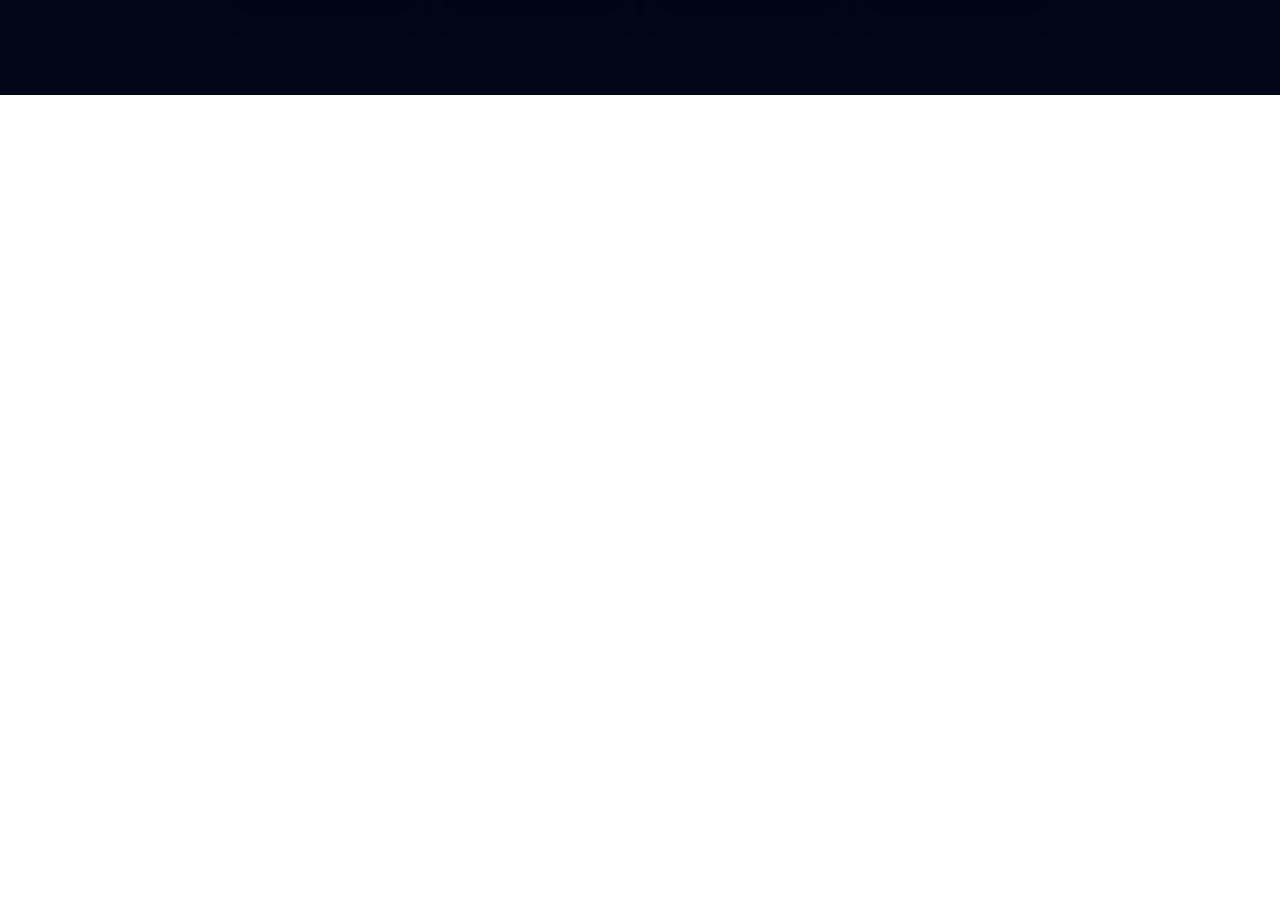
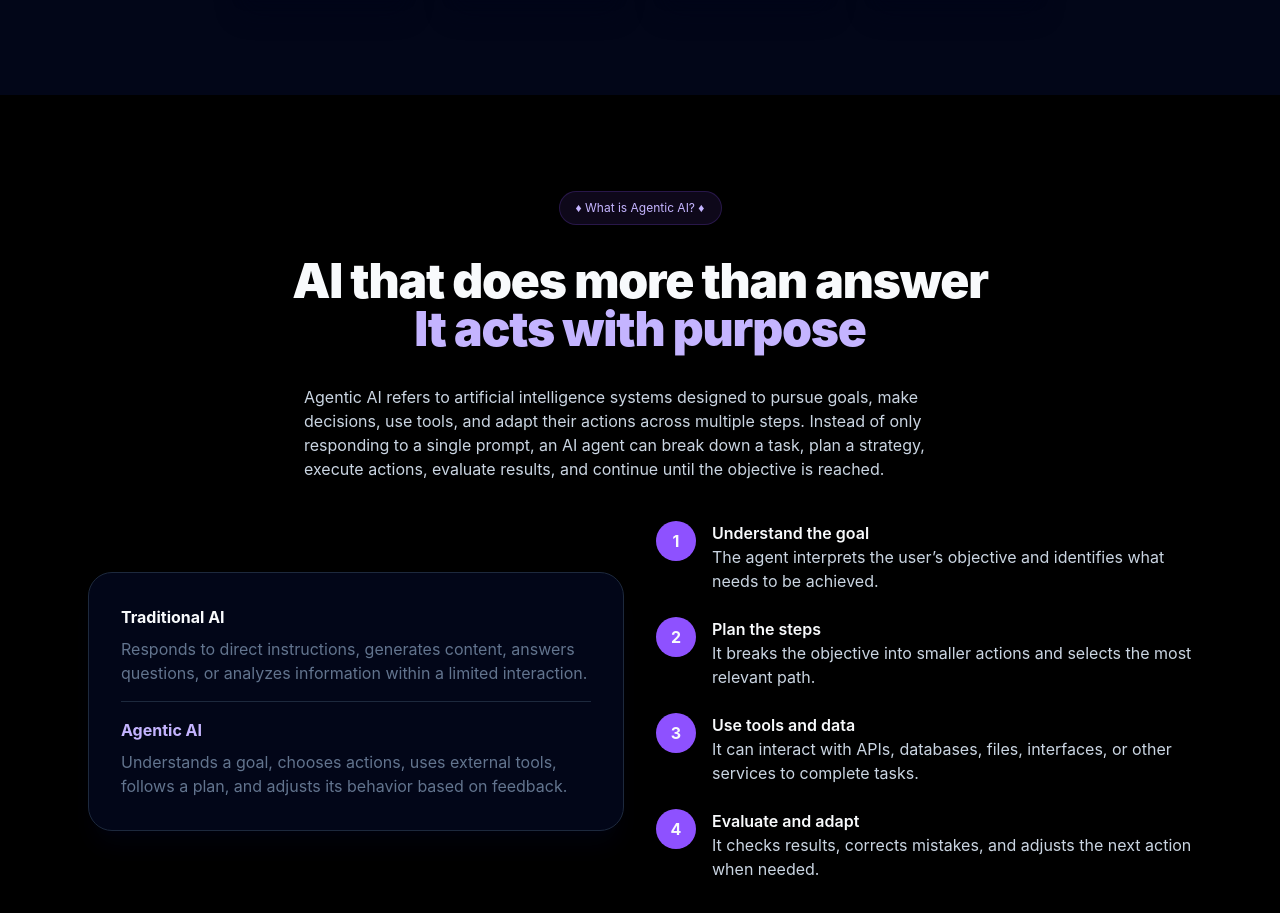
Before and after one commit to GuarickGit/holbertonschool-agentic_ai, a React (Vite) app in the folder front_end-frameworks/react/: page / in a window 1280 px wide. Shown: the part 735-1648 px from the top of the page. Before the commit the page ends 830 px from the top, so only its background shows below. Built offline with nearby package versions, Linux system fonts and the light colour scheme.

Commit message:
Task 3 - About Section

```diff
--- a/front_end-frameworks/react/src/App.jsx
+++ b/front_end-frameworks/react/src/App.jsx
@@ -1,11 +1,13 @@
 import Header from "./components/Header";
+import About from "./sections/About";
 import Hero from "./sections/Hero";
 
 function App() {
   return (
-    <div className="bg-slate-950 min-h-screen"> {/* min-h-screen = Fond global de la page */}
-        <Header />
-        <Hero />
+    <div className="min-h-screen bg-slate-950"> {/* min-h-screen = Fond global de la page */}
+      <Header />
+      <Hero />
+      <About />
     </div>
   );
 }
--- /dev/null
+++ b/front_end-frameworks/react/src/data/steps.js
@@ -0,0 +1,28 @@
+const steps = [
+  {
+    number: 1,
+    title: "Understand the goal",
+    description:
+      "The agent interprets the user’s objective and identifies what needs to be achieved.",
+  },
+  {
+    number: 2,
+    title: "Plan the steps",
+    description:
+      "It breaks the objective into smaller actions and selects the most relevant path.",
+  },
+  {
+    number: 3,
+    title: "Use tools and data",
+    description:
+      "It can interact with APIs, databases, files, interfaces, or other services to complete tasks.",
+  },
+  {
+    number: 4,
+    title: "Evaluate and adapt",
+    description:
+      "It checks results, corrects mistakes, and adjusts the next action when needed.",
+  },
+];
+
+export default steps;
--- /dev/null
+++ b/front_end-frameworks/react/src/sections/About.jsx
@@ -0,0 +1,73 @@
+import steps from "../data/steps";
+
+function About() {
+  return (
+    <section id="about-section" className="flex flex-col gap-8 bg-black py-24">
+      <div className="mx-auto max-w-6xl px-6">
+        <div className="flex flex-col items-center gap-4">
+          {/* Eyebrow */}
+          <p className="rounded-full border border-violet-500/20 bg-violet-500/10 px-4 py-2 text-xs text-violet-300">
+            ♦ What is Agentic AI? ♦
+          </p>
+
+          {/* Title */}
+          <h2 className="pt-4 text-center text-4xl leading-none font-black tracking-tight md:text-5xl">
+            <span className="text-slate-50">AI that does more than answer</span>
+            <br />
+            <span className="text-violet-300">It acts with purpose</span>
+          </h2>
+
+          {/* Introduction */}
+          <p className="mt-4 max-w-2xl pb-10 text-sm text-slate-300 md:text-base">
+            Agentic AI refers to artificial intelligence systems designed to
+            pursue goals, make decisions, use tools, and adapt their actions
+            across multiple steps. Instead of only responding to a single
+            prompt, an AI agent can break down a task, plan a strategy, execute
+            actions, evaluate results, and continue until the objective is
+            reached.
+          </p>
+        </div>
+
+        {/* Traditional AI vs Agentic AI */}
+        <div className="grid grid-cols-1 items-center gap-8 md:grid-cols-2">
+          <div className="rounded-3xl border border-slate-800 bg-slate-950 p-8 shadow-xl shadow-slate-950/40">
+            <div>
+              <p className="pb-2 font-bold text-slate-50">Traditional AI</p>
+              <p className="text-slate-500">
+                Responds to direct instructions, generates content, answers
+                questions, or analyzes information within a limited interaction.
+              </p>
+            </div>
+            <hr className="my-4 border-slate-800" /> {/* Separation */}
+            <div>
+              <p className="pb-2 font-bold text-violet-300">Agentic AI</p>
+              <p className="text-slate-500">
+                Understands a goal, chooses actions, uses external tools,
+                follows a plan, and adjusts its behavior based on feedback.
+              </p>
+            </div>
+          </div>
+
+          {/* Steps */}
+          <div className="flex flex-col gap-6">
+            {steps.map((step) => {
+              return (
+                <div key={step.number} className="flex gap-4">
+                  <div className="flex h-10 w-10 shrink-0 items-center justify-center rounded-full bg-violet-500 font-bold text-slate-50">
+                    {step.number}
+                  </div>
+                  <div>
+                    <p className="font-semibold text-slate-50">{step.title}</p>
+                    <p className="text-slate-300">{step.description}</p>
+                  </div>
+                </div>
+              );
+            })}
+          </div>
+        </div>
+      </div>
+    </section>
+  );
+}
+
+export default About;
```
